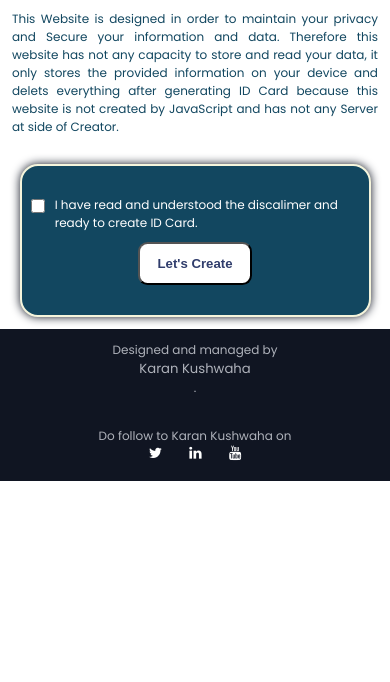
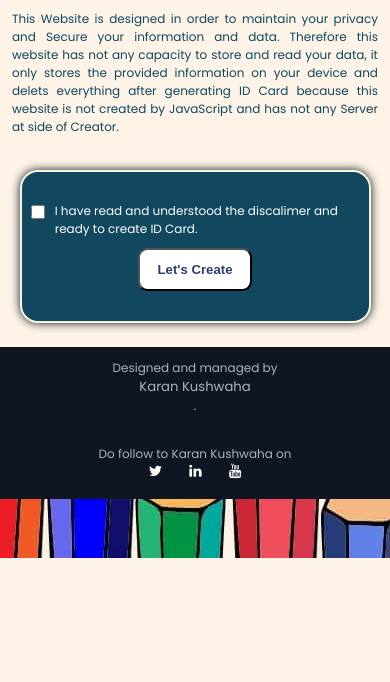
Before and after one commit to 20k14k/ID-Card-Creater, a plain HTML site: page index.html in a window 390 px wide. Shown: the part 162-844 px from the top of the page. Drawn offline with Linux system fonts and the light colour scheme.

Commit message:
Update style.css

```diff
--- a/style.css
+++ b/style.css
@@ -53,6 +53,7 @@ body {
 }
 .landerpage {
     z-index: 5;
+    background: url(images/landerbg.jpg) repeat scroll;
 }
 
 .header {
@@ -193,13 +194,14 @@ footer{
     }
     .disclaimer {
         padding: 0.8rem 1rem;
-        margin-bottom: 1.5rem;
+        margin-bottom:2rem;
         font-size: 1rem;
     }
     .fillform{
         width: 90vw;
         padding: 2.5rem 0.75rem;
         font-size: 1rem;
+        margin-bottom: 2rem;
     }
     .fillform button {
         font-size: 1.1rem;
```
